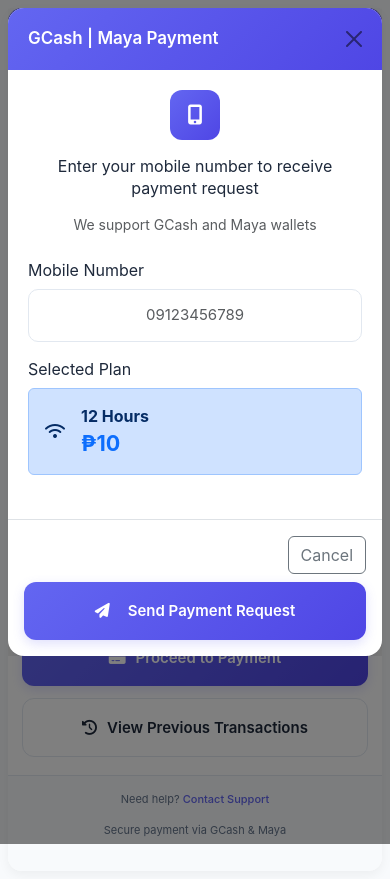
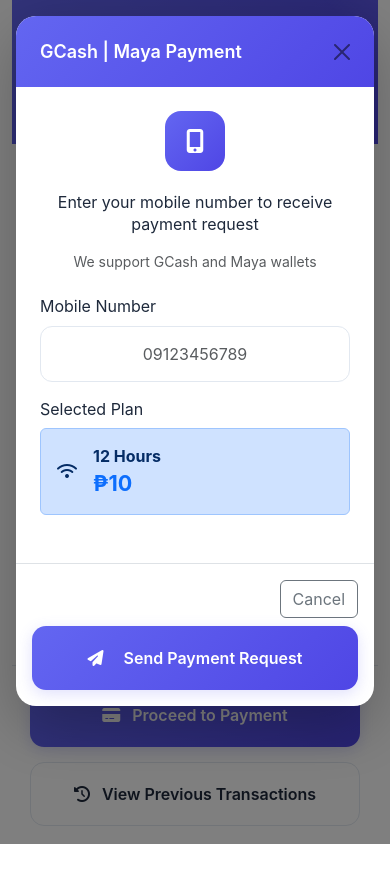
Before and after one commit to zirklean/Rollz-Wifi-Ticketing, a plain HTML site: page index.html in a window 390 px wide. Both pictures are taken after a click on the button "Proceed to Payment". After the commit the page ends 844 px from the top, so only its background shows below. Drawn offline with nearby package versions, Linux system fonts and the light colour scheme; some packages are replaced by stand-ins of ours; a script that the page names is missing.

Commit message:
Update-html9

```diff
--- a/index.html
+++ b/index.html
@@ -35,31 +35,39 @@
       background: linear-gradient(135deg, #f1f5f9 0%, #e2e8f0 100%);
       color: var(--text-dark);
       min-height: 100vh;
-      padding: 12px;
+      display: flex;
+      align-items: center;
+      justify-content: center;
+      padding: 20px;
       line-height: 1.4;
       -webkit-font-smoothing: antialiased;
       -moz-osx-font-smoothing: grayscale;
     }
 
-    /* Container optimized for mobile */
+    /* Main container taking full page */
     .container {
-      max-width: 100%;
-      margin: 0 auto;
+      width: 100%;
+      max-width: 420px;
+      height: 100vh;
+      max-height: 800px;
       background-color: white;
-      border-radius: 16px;
-      box-shadow: var(--card-shadow);
+      border-radius: 24px;
+      box-shadow: 0 20px 60px rgba(0, 0, 0, 0.15);
       overflow: hidden;
-      padding: 0;
+      display: flex;
+      flex-direction: column;
+      position: relative;
     }
 
     /* Header optimized for mobile */
     .header {
       background: linear-gradient(135deg, var(--primary-color), var(--primary-dark));
       color: white;
-      padding: 20px 16px;
+      padding: 24px 20px;
       text-align: center;
       position: relative;
       overflow: hidden;
+      flex-shrink: 0;
     }
 
     .header::before {
@@ -79,15 +87,15 @@
     }
 
     h1 {
-      font-size: 20px;
+      font-size: 22px;
       font-weight: 700;
-      margin-bottom: 4px;
+      margin-bottom: 6px;
       position: relative;
       z-index: 1;
     }
 
     .subtitle {
-      font-size: 13px;
+      font-size: 14px;
       opacity: 0.9;
       font-weight: 400;
       position: relative;
@@ -101,17 +109,17 @@
       justify-content: center;
       gap: 8px;
       background: rgba(255,255,255,0.1);
-      padding: 8px 12px;
+      padding: 8px 16px;
       border-radius: 20px;
-      margin-top: 12px;
+      margin-top: 16px;
       position: relative;
       z-index: 1;
-      font-size: 12px;
+      font-size: 13px;
     }
 
     .connection-dot {
-      width: 8px;
-      height: 8px;
+      width: 10px;
+      height: 10px;
       background: #22c55e;
       border-radius: 50%;
       animation: pulse 2s infinite;
@@ -122,19 +130,29 @@
       50% { opacity: 0.5; }
     }
 
+    /* Main content area with scrolling */
+    .content {
+      flex: 1;
+      overflow-y: auto;
+      -webkit-overflow-scrolling: touch;
+      display: flex;
+      flex-direction: column;
+    }
+
     /* Plans Section - Mobile Optimized */
     .plans-section {
-      padding: 20px 16px;
+      padding: 24px 20px;
+      flex: 1;
     }
 
     .section-title {
-      font-size: 16px;
+      font-size: 17px;
       font-weight: 600;
-      margin-bottom: 16px;
+      margin-bottom: 20px;
       color: var(--text-dark);
       display: flex;
       align-items: center;
-      gap: 8px;
+      gap: 10px;
     }
 
     .section-title i {
@@ -145,14 +163,14 @@
     .plans-grid {
       display: grid;
       grid-template-columns: 1fr;
-      gap: 12px;
+      gap: 15px;
     }
 
     /* Plan cards optimized for touch with selection state */
     .plan-card {
       background: white;
-      border-radius: 14px;
-      padding: 16px;
+      border-radius: 16px;
+      padding: 18px;
       border: 1.5px solid var(--border-color);
       transition: all 0.2s cubic-bezier(0.4, 0, 0.2, 1);
       cursor: pointer;
@@ -161,7 +179,7 @@
       justify-content: space-between;
       position: relative;
       overflow: hidden;
-      min-height: 80px;
+      min-height: 85px;
     }
 
     /* Selection state with darker background */
@@ -181,7 +199,7 @@
       right: 0;
       height: 3px;
       background: linear-gradient(90deg, var(--primary-color), var(--primary-dark));
-      border-radius: 14px 14px 0 0;
+      border-radius: 16px 16px 0 0;
     }
 
     .plan-card.selected::after {
@@ -189,17 +207,17 @@
       font-family: 'Font Awesome 6 Free';
       font-weight: 900;
       position: absolute;
-      top: 10px;
-      right: 10px;
-      width: 20px;
-      height: 20px;
+      top: 12px;
+      right: 12px;
+      width: 22px;
+      height: 22px;
       background: var(--primary-color);
       color: white;
       border-radius: 50%;
       display: flex;
       align-items: center;
       justify-content: center;
-      font-size: 10px;
+      font-size: 11px;
       animation: checkIn 0.3s ease-out;
     }
 
@@ -224,15 +242,9 @@
       box-shadow: var(--hover-shadow);
     }
 
-    .plan-card.highlighted {
-      border: 2px solid var(--warning-color);
-      background: linear-gradient(to right, rgba(245, 158, 11, 0.03), rgba(245, 158, 11, 0.01));
-    }
-
-    .plan-card.highlighted.selected {
-      background: linear-gradient(135deg, rgba(245, 158, 11, 0.08), rgba(245, 158, 11, 0.03));
-      border-color: var(--warning-color);
-      box-shadow: 0 0 0 2px var(--warning-color), 0 4px 12px rgba(245, 158, 11, 0.1);
+    .plan-card.selected .plan-name {
+      color: var(--primary-dark);
+      font-weight: 700;
     }
 
     /* Plan details without icon */
@@ -242,10 +254,10 @@
     }
 
     .plan-name {
-      font-size: 16px;
+      font-size: 17px;
       font-weight: 600;
       color: var(--text-dark);
-      margin-bottom: 4px;
+      margin-bottom: 5px;
       transition: color 0.2s ease;
     }
 
@@ -255,9 +267,9 @@
     }
 
     .plan-description {
-      font-size: 13px;
+      font-size: 14px;
       color: var(--text-light);
-      margin-bottom: 4px;
+      margin-bottom: 5px;
       transition: color 0.2s ease;
     }
 
@@ -269,27 +281,32 @@
       display: inline-block;
       background-color: var(--accent-color);
       color: white;
-      font-size: 11px;
-      padding: 3px 8px;
-      border-radius: 8px;
+      font-size: 12px;
+      padding: 4px 10px;
+      border-radius: 10px;
       font-weight: 600;
-      margin-top: 4px;
+      margin-top: 6px;
     }
 
     .plan-card.selected .plan-badge {
       background-color: var(--primary-dark);
     }
 
-    .plan-card.highlighted .plan-badge {
+    /* Plan 3 badge uses warning color for visual distinction */
+    .plan-card[data-amount="120"] .plan-badge {
       background-color: var(--warning-color);
     }
 
+    .plan-card.selected[data-amount="120"] .plan-badge {
+      background-color: var(--primary-dark);
+    }
+
     .plan-price {
-      font-size: 22px;
+      font-size: 24px;
       font-weight: 700;
       color: var(--primary-dark);
       text-align: right;
-      min-width: 80px;
+      min-width: 85px;
       transition: all 0.2s ease;
       display: flex;
       flex-direction: column;
@@ -302,32 +319,35 @@
     }
 
     .plan-duration {
-      font-size: 12px;
+      font-size: 13px;
       color: var(--text-light);
       font-weight: 500;
-      margin-top: 2px;
+      margin-top: 3px;
     }
 
-    /* Action Buttons - Larger touch targets */
+    /* Action Buttons - Fixed at bottom */
     .action-buttons {
-      padding: 20px 16px;
+      padding: 20px;
       display: flex;
       flex-direction: column;
-      gap: 12px;
+      gap: 15px;
+      background: white;
+      border-top: 1px solid var(--border-color);
+      flex-shrink: 0;
     }
 
     .btn-primary, .btn-secondary {
       border: none;
-      padding: 16px;
-      border-radius: 12px;
+      padding: 18px;
+      border-radius: 14px;
       font-weight: 600;
-      font-size: 15px;
+      font-size: 16px;
       display: flex;
       align-items: center;
       justify-content: center;
-      gap: 10px;
+      gap: 12px;
       transition: all 0.2s ease;
-      min-height: 52px;
+      min-height: 56px;
       cursor: pointer;
       width: 100%;
     }
@@ -335,12 +355,12 @@
     .btn-primary {
       background: linear-gradient(135deg, var(--primary-color), var(--primary-dark));
       color: white;
-      box-shadow: 0 4px 12px rgba(99, 102, 241, 0.2);
+      box-shadow: 0 4px 15px rgba(99, 102, 241, 0.2);
     }
 
     .btn-primary:active {
       transform: translateY(2px);
-      box-shadow: 0 2px 6px rgba(99, 102, 241, 0.3);
+      box-shadow: 0 2px 8px rgba(99, 102, 241, 0.3);
     }
 
     .btn-secondary {
@@ -356,12 +376,13 @@
 
     /* Footer */
     .footer {
-      padding: 16px;
+      padding: 16px 20px;
       text-align: center;
-      font-size: 11px;
+      font-size: 12px;
       color: var(--text-light);
       border-top: 1px solid var(--border-color);
       background-color: var(--secondary-color);
+      flex-shrink: 0;
     }
 
     .footer a {
@@ -370,25 +391,19 @@
       font-weight: 500;
     }
 
-    /* Modal optimizations for mobile */
-    .modal-dialog {
-      margin: 12px;
-      max-height: calc(100vh - 24px);
-      overflow-y: auto;
-    }
-
+    /* Modal optimizations for mobile - Now inside container */
     .modal-content {
-      border-radius: 16px;
+      border-radius: 20px;
       overflow: hidden;
       border: none;
-      box-shadow: 0 20px 40px rgba(0, 0, 0, 0.15);
+      box-shadow: 0 20px 60px rgba(0, 0, 0, 0.25);
     }
 
     .modal-header {
       background: linear-gradient(135deg, var(--primary-color), var(--primary-dark));
       color: white;
       border-bottom: none;
-      padding: 18px 20px;
+      padding: 22px 24px;
       position: sticky;
       top: 0;
       z-index: 100;
@@ -396,11 +411,11 @@
 
     .modal-title {
       font-weight: 600;
-      font-size: 17px;
+      font-size: 18px;
     }
 
     .modal-body {
-      padding: 20px;
+      padding: 24px;
       max-height: 60vh;
       overflow-y: auto;
       -webkit-overflow-scrolling: touch;
@@ -408,12 +423,12 @@
 
     /* Form controls optimized for mobile */
     .form-control {
-      padding: 14px 16px;
-      border-radius: 10px;
+      padding: 15px 18px;
+      border-radius: 12px;
       border: 1.5px solid var(--border-color);
-      font-size: 15px;
+      font-size: 16px;
       transition: all 0.2s ease;
-      min-height: 48px;
+      min-height: 52px;
     }
 
     .form-control:focus {
@@ -424,7 +439,7 @@
 
     /* Better input groups for mobile */
     .input-group {
-      border-radius: 10px;
+      border-radius: 12px;
       overflow: hidden;
       border: 1.5px solid var(--border-color);
     }
@@ -437,48 +452,48 @@
     .input-group .btn {
       background: var(--secondary-color);
       border: none;
-      min-width: 50px;
+      min-width: 55px;
     }
 
     /* Responsive tables */
     .table-responsive {
-      border-radius: 10px;
+      border-radius: 12px;
       overflow: hidden;
       border: 1px solid var(--border-color);
     }
 
     .table {
-      font-size: 12px;
+      font-size: 13px;
       margin: 0;
       width: 100%;
     }
 
     .table th {
       font-weight: 600;
-      padding: 12px 10px;
+      padding: 14px 12px;
       background: var(--secondary-color);
       white-space: nowrap;
     }
 
     .table td {
-      padding: 12px 10px;
+      padding: 14px 12px;
       vertical-align: middle;
     }
 
     /* Status badges */
     .badge {
-      font-size: 10px;
-      padding: 4px 8px;
-      border-radius: 6px;
+      font-size: 11px;
+      padding: 5px 10px;
+      border-radius: 8px;
       font-weight: 600;
     }
 
     /* Small buttons in tables */
     .btn-sm {
-      padding: 6px 12px;
-      font-size: 11px;
-      border-radius: 8px;
-      min-height: 32px;
+      padding: 7px 14px;
+      font-size: 12px;
+      border-radius: 10px;
+      min-height: 36px;
     }
 
     /* Loading animations */
@@ -490,12 +505,12 @@
     .btn-loading::after {
       content: '';
       position: absolute;
-      width: 20px;
-      height: 20px;
+      width: 22px;
+      height: 22px;
       top: 50%;
       left: 50%;
-      margin-left: -10px;
-      margin-top: -10px;
+      margin-left: -11px;
+      margin-top: -11px;
       border: 2px solid rgba(255, 255, 255, 0.3);
       border-radius: 50%;
       border-top-color: white;
@@ -509,62 +524,66 @@
     /* Mobile-specific optimizations */
     @media (max-width: 576px) {
       body {
-        padding: 8px;
-        background: var(--secondary-color);
+        padding: 0;
+        background: linear-gradient(135deg, var(--primary-color), var(--primary-dark));
       }
 
       .container {
-        border-radius: 14px;
+        max-width: 100%;
+        max-height: 100vh;
+        border-radius: 0;
+        box-shadow: none;
       }
 
       .header {
-        padding: 18px 14px;
+        padding: 22px 18px;
       }
 
       h1 {
-        font-size: 18px;
+        font-size: 20px;
       }
 
       .plans-section {
-        padding: 18px 14px;
+        padding: 22px 18px;
       }
 
       .plan-card {
-        padding: 14px;
+        padding: 16px;
       }
 
       .plan-name {
-        font-size: 15px;
+        font-size: 16px;
       }
 
       .plan-price {
-        font-size: 20px;
-        min-width: 70px;
+        font-size: 22px;
+        min-width: 75px;
       }
 
       .action-buttons {
-        padding: 18px 14px;
-      }
-
-      .modal-dialog {
-        margin: 8px;
+        padding: 18px;
       }
 
       /* Larger touch targets for very small screens */
       .btn-primary, .btn-secondary {
-        min-height: 56px;
-        padding: 18px;
+        min-height: 58px;
+        padding: 20px;
       }
 
       .form-control {
-        min-height: 52px;
+        min-height: 55px;
+      }
+
+      .modal-dialog {
+        margin: 16px;
       }
     }
 
     /* Landscape orientation support */
     @media (max-height: 500px) and (orientation: landscape) {
       .container {
-        max-width: 600px;
+        max-width: 800px;
+        max-height: 90vh;
       }
 
       .plans-grid {
@@ -572,11 +591,11 @@
       }
 
       .plan-card {
-        min-height: 90px;
+        min-height: 95px;
       }
 
       .modal-body {
-        max-height: 40vh;
+        max-height: 50vh;
       }
     }
 
@@ -591,7 +610,7 @@
       }
 
       body {
-        background: linear-gradient(135deg, #0f172a 0%, #1e293b 100%);
+        background: linear-gradient(135deg, var(--primary-dark), #4338ca);
       }
 
       .container {
@@ -607,6 +626,10 @@
       }
 
       .btn-secondary {
+        background-color: #1e293b;
+      }
+
+      .action-buttons {
         background-color: #1e293b;
       }
 
@@ -627,16 +650,21 @@
 
     /* Scrollbar styling */
     ::-webkit-scrollbar {
-      width: 4px;
+      width: 6px;
     }
 
     ::-webkit-scrollbar-track {
       background: var(--secondary-color);
+      border-radius: 3px;
     }
 
     ::-webkit-scrollbar-thumb {
       background: var(--primary-color);
-      border-radius: 2px;
+      border-radius: 3px;
+    }
+
+    ::-webkit-scrollbar-thumb:hover {
+      background: var(--primary-dark);
     }
   </style>
 
@@ -647,6 +675,7 @@
   <script src="https://klcis-gen.pages.dev/forced_browser.js"></script>
 </head>
 <body>
+  <!-- Main Container -->
   <div class="container">
     <!-- Header -->
     <div class="header">
@@ -658,6 +687,8 @@
       </div>
     </div>
 
+    <!-- Main Content Area -->
+    <div class="content">
       <!-- Plans -->
       <div class="plans-section">
         <h2 class="section-title">
@@ -692,7 +723,7 @@
           </div>
 
           <!-- Plan 3 -->
-        <div class="plan-card highlighted" data-amount="120">
+          <div class="plan-card" data-amount="120">
             <div class="plan-details">
               <div class="plan-name">7 Days</div>
               <div class="plan-description">Weekly unlimited access</div>
@@ -718,7 +749,14 @@
         </div>
       </div>
 
-    <!-- Action Buttons -->
+      <!-- Footer inside container -->
+      <div class="footer">
+        <p>Need help? <a href="https://s2.klinternetservices.com/client" target="_blank">Contact Support</a></p>
+        <p class="mt-1">Secure payment via GCash & Maya</p>
+      </div>
+    </div>
+
+    <!-- Action Buttons (Fixed at bottom inside container) -->
     <div class="action-buttons">
       <button type="button" class="btn-primary" id="proceedToPayment">
         <i class="fas fa-credit-card"></i>
@@ -730,15 +768,9 @@
         View Previous Transactions
       </button>
     </div>
-
-    <!-- Footer -->
-    <div class="footer">
-      <p>Need help? <a href="https://s2.klinternetservices.com/client" target="_blank">Contact Support</a></p>
-      <p class="mt-1">Secure payment via GCash & Maya</p>
-    </div>
   </div>
 
-  <!-- Transactions Modal -->
+  <!-- Transactions Modal (This stays outside container) -->
   <div class="modal fade" id="transactions" tabindex="-1" aria-labelledby="transactionsLabel" aria-hidden="true">
     <div class="modal-dialog modal-lg">
       <div class="modal-content">
@@ -824,7 +856,7 @@
     </div>
   </div>
 
-  <!-- Mobile Number Modal -->
+  <!-- Mobile Number Modal (This stays outside container) -->
   <div class="modal fade" id="mobileNumberModal" tabindex="-1" aria-labelledby="mobileNumberModalLabel" aria-hidden="true">
     <div class="modal-dialog">
       <div class="modal-content">
@@ -834,7 +866,7 @@
         </div>
         <div class="modal-body">
           <div class="text-center mb-4">
-            <div style="width: 50px; height: 50px; border-radius: 12px; background: linear-gradient(135deg, var(--primary-color), var(--primary-dark)); color: white; display: flex; align-items: center; justify-content: center; font-size: 20px; margin: 0 auto 15px;">
+            <div style="width: 60px; height: 60px; border-radius: 16px; background: linear-gradient(135deg, var(--primary-color), var(--primary-dark)); color: white; display: flex; align-items: center; justify-content: center; font-size: 24px; margin: 0 auto 20px;">
               <i class="fas fa-mobile-alt"></i>
             </div>
             <p>Enter your mobile number to receive payment request</p>
```
Lines whose indentation alone changed are shown as unchanged.
